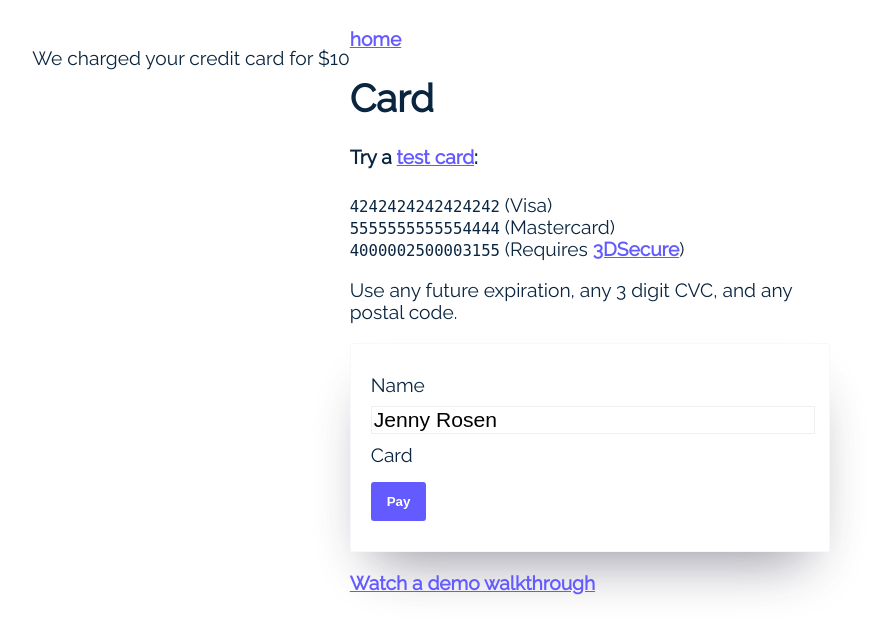
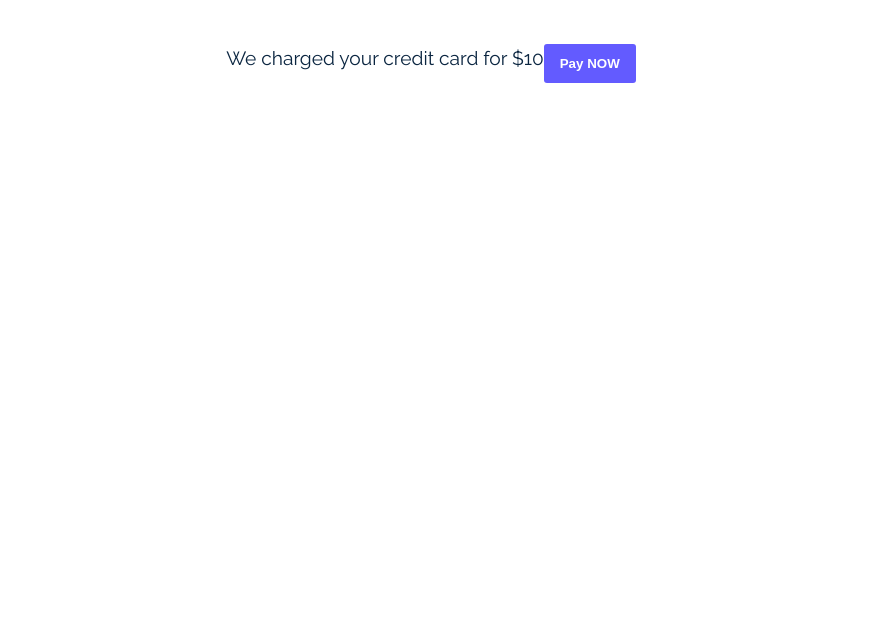
Before and after one commit to jerenteria/ecommerce_site, a Django app: template ecommerce/ecommerce_app/templates/cart.html in a window 1280 px wide. Shown: the top 634 px of the page, without its empty margins (209-1080 px from the left). Run offline with Django 3.2, Linux system fonts and the light colour scheme; the template is opened without the code that fills it: most values are stand-ins (such as "Sample title", 1, 10 or a date in 2020); some libraries are stand-ins or nearby versions.

Commit message:
need to do more reasearch

```diff
--- a/ecommerce/ecommerce_app/templates/cart.html
+++ b/ecommerce/ecommerce_app/templates/cart.html
@@ -9,64 +9,9 @@
 <body>
     <p>We charged your credit card for ${{last_order.total}}</p>
 
-
-
-      <head>
-        <meta charset="utf-8" />
-        <meta name="viewport" content="width=device-width, initial-scale=1" />
-
-        <title>Card</title>
-
-        <link rel="stylesheet" href="/css/base.css" />
-        <script src="https://js.stripe.com/v3/"></script>
-
-        <script src="/utils.js" defer></script>
-        <script src="/card.js" defer></script>
-      </head>
-      <body>
-        <main>
-          <a href="/">home</a>
-          <h1>Card</h1>
-
-          <p>
-            <h4>Try a <a href="https://stripe.com/docs/testing#cards" target="_blank">test card</a>:</h4>
-            <div>
-              <code>4242424242424242</code> (Visa)
-            </div>
-            <div>
-              <code>5555555555554444</code> (Mastercard)
-            </div>
-            <div>
-              <code>4000002500003155</code> (Requires <a href="https://www.youtube.com/watch?v=2kc-FjU2-mY" target="_blank">3DSecure</a>)
-            </div>
-          </p>
-
-          <p>
-            Use any future expiration, any 3 digit CVC, and any postal code.
-          </p>
-
-          <form id="payment-form">
-            <label for="name">
-              Name
-            </label>
-            <input id="name" placeholder="Jenny Rosen" value="Jenny Rosen" required />
-
-            <label for="card-element">
-              Card
-            </label>
-            <div id="card-element">
-              <!-- Elements will create input elements here -->
-            </div>
-
-            <!-- We'll put the error messages in this element -->
-            <div id="card-errors" role="alert"></div>
-
-            <button id="submit">Pay</button>
-          </form>
-
-          <div id="messages" role="alert" style="display: none;"></div>
-
-          <p> <a href="https://youtu.be/0oHjwz-WHcc" target="_blank">Watch a demo walkthrough</a> </p>
-        </main>
+    <form action="/create-checkout-session" method="POST">
+        {% csrf_token %}
+        <button>Pay NOW</button>
+    </form>
 </body>
 </html>
```
Also changed, not shown: ecommerce/ecommerce_app/templates/success.html (added, +11 -0 lines), ecommerce/ecommerce_app/views.py (+25 -18 lines), ecommerce/db.sqlite3.
